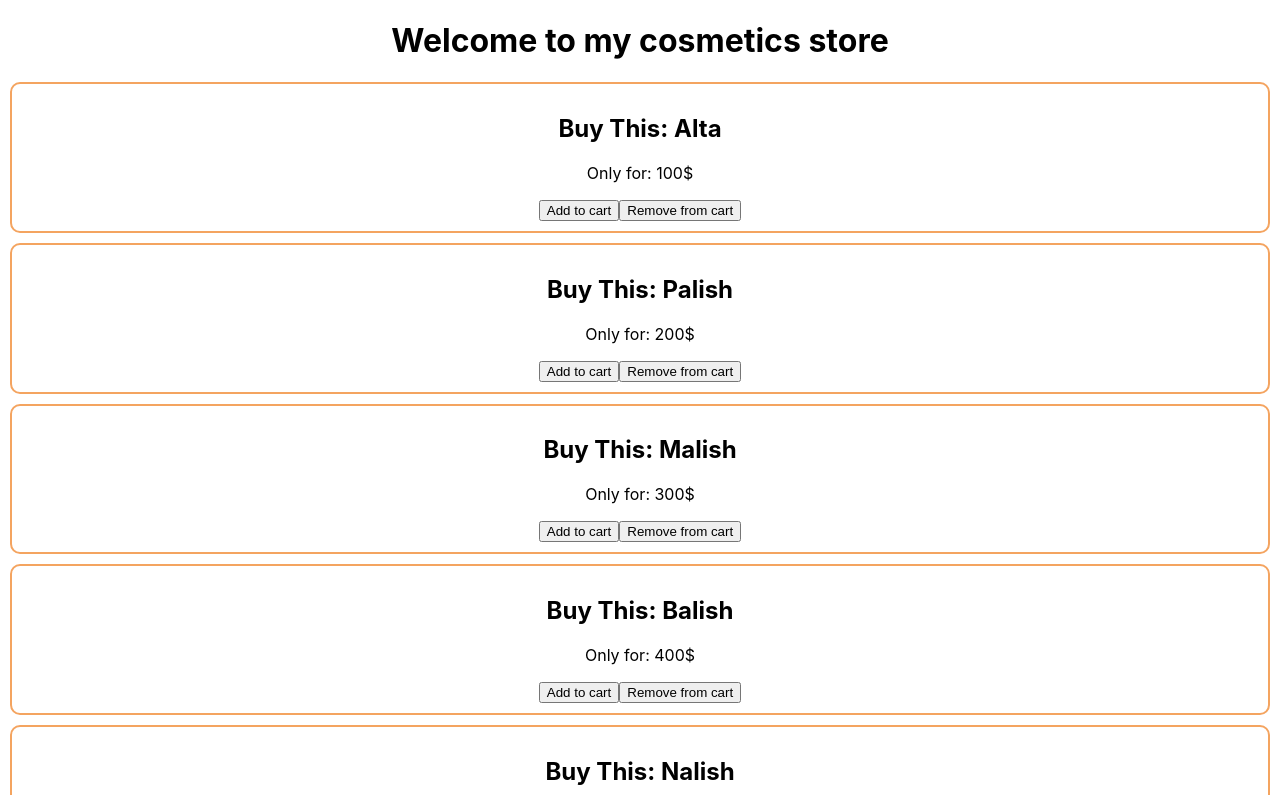
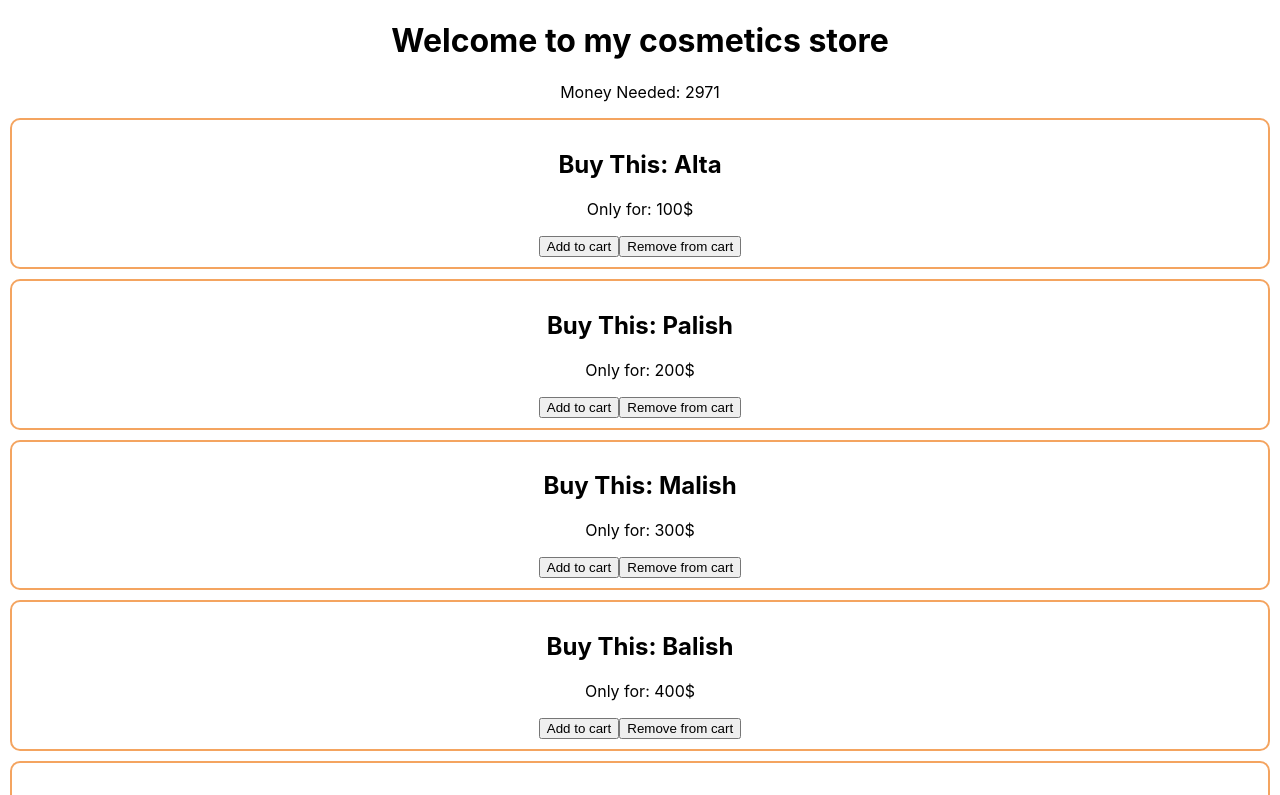
Before and after one commit to mehedi-hasan-shuvon/react-storage-and-hanler, a React (Create React App) app: page / in a window 1280 px wide. Shown: the top 795 px of the page. Built offline with nearby package versions, Linux system fonts and the light colour scheme.

Commit message:
added  total by reducer

```diff
--- a/src/components/Cosmatics/Cosmatics.js
+++ b/src/components/Cosmatics/Cosmatics.js
@@ -1,4 +1,5 @@
 import React from 'react';
+import { getTotal } from '../../utilities/calculate';
 import Cosmetic from '../Cosmetic/Cosmetic';
 
 const Cosmatics = () => {
@@ -59,9 +60,13 @@
 
 
     ];
+
+    const total = getTotal(cosmetics);
+
     return (
         <div>
             <h1>Welcome to my cosmetics store</h1>
+            <p>Money Needed: {total}</p>
             {
                 cosmetics.map(cosmetic => <Cosmetic key={cosmetic.id}
                     cosmetic={cosmetic}
--- a/src/utilities/calculate.js
+++ b/src/utilities/calculate.js
@@ -6,4 +6,11 @@
     return first * second;
 }
 
-export { add, multiply };
+const getTotalPrice = products => {
+    const reducer = (previous, current) => previous + current.price;
+    const total = products.reduce(reducer, 0);
+    return total;
+}
+
+
+export { add, multiply, getTotalPrice as getTotal };
```
